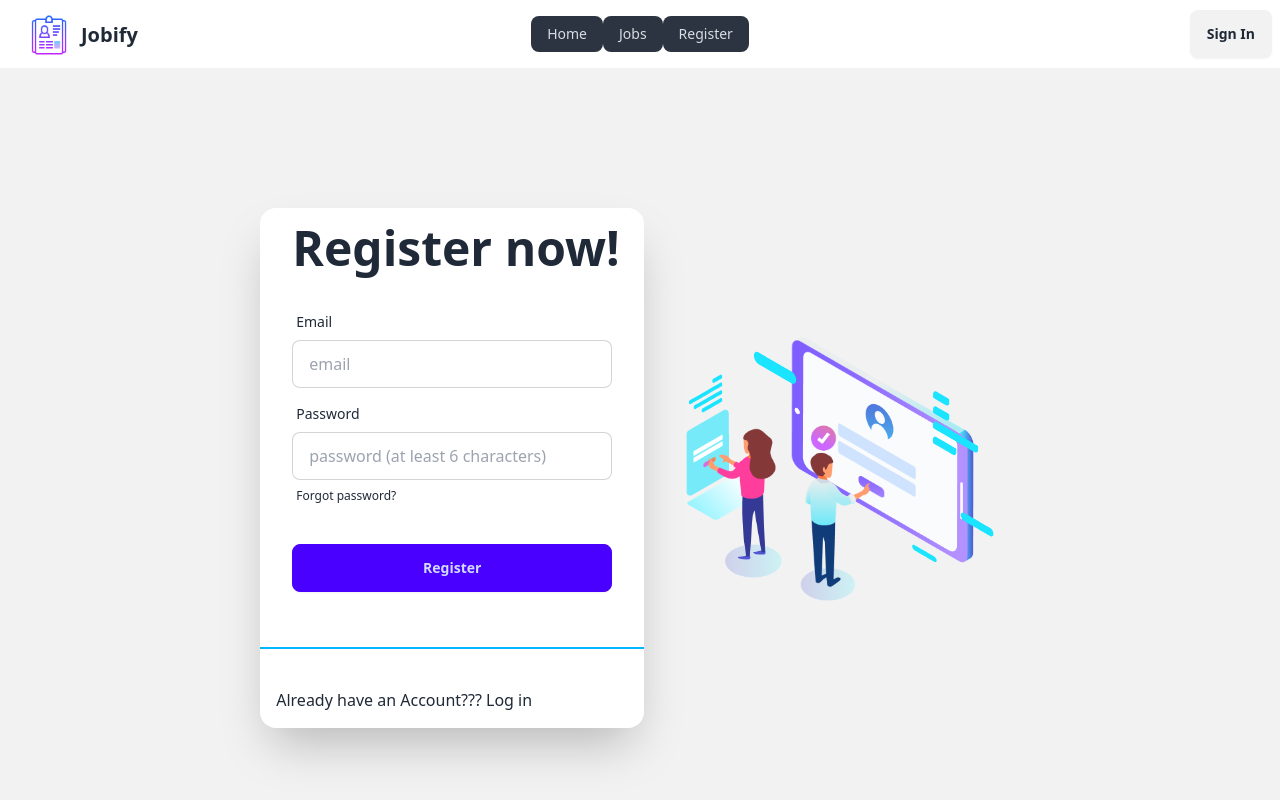
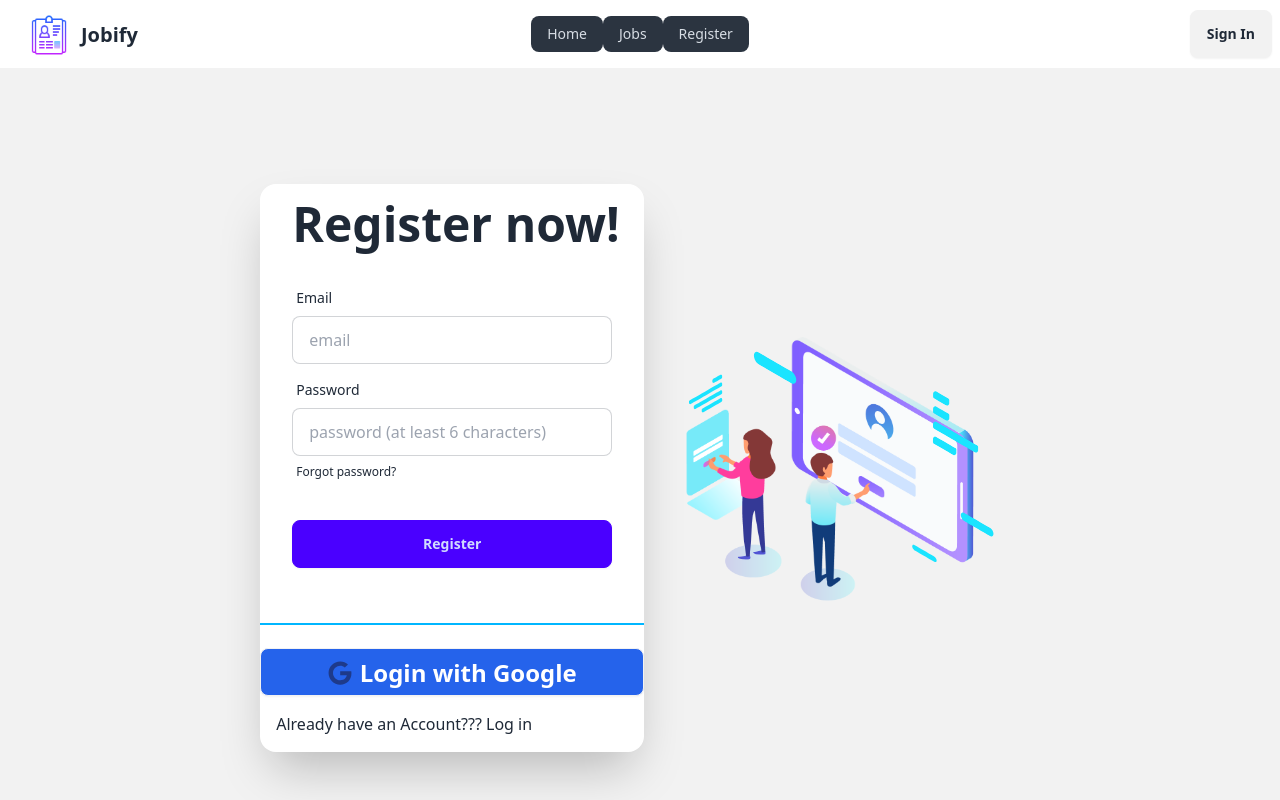
Before and after one commit to TazwoarCommits/Jobify-Job-Portal, a React (Vite) app: page /register in a window 1280 px wide. Shown: the top 800 px of the page. Built offline with nearby package versions, Linux system fonts and the light colour scheme; no server answers.

Commit message:
google login implemented with firebase

```diff
--- a/package.json
+++ b/package.json
@@ -19,6 +19,7 @@
     "react": "^18.3.1",
     "react-dom": "^18.3.1",
     "react-hot-toast": "^2.4.1",
+    "react-icons": "^5.4.0",
     "react-router-dom": "^7.0.2",
     "sort-by": "^1.2.0",
     "sweetalert2": "^11.15.0"
--- a/src/Context/AuthContext/AuthProvider.jsx
+++ b/src/Context/AuthContext/AuthProvider.jsx
@@ -1,7 +1,7 @@
 import { useEffect, useState } from "react";
 import AuthContext from "./AuthContext";
 import PropTypes from "prop-types";
-import { createUserWithEmailAndPassword, onAuthStateChanged, signInWithEmailAndPassword, signOut } from "firebase/auth";
+import { createUserWithEmailAndPassword, onAuthStateChanged, signInWithEmailAndPassword, signInWithPopup, signOut } from "firebase/auth";
 import auth from "../../Firebase/firebase.config";
 
 const AuthProvider = ({ children }) => {
@@ -13,25 +13,30 @@ const AuthProvider = ({ children }) => {
         return createUserWithEmailAndPassword(auth, email, password);
     }
 
-    const logInUser = (email , password) => {
+    const logInUser = (email, password) => {
         setLoading(true);
-        return signInWithEmailAndPassword(auth , email , password) ;
+        return signInWithEmailAndPassword(auth, email, password);
     }
 
-    useEffect( () => {
-       const unsubscribe = onAuthStateChanged(auth , currentUser => {
-            setUser(currentUser) ;
+    const googleLogin = provider => {
+        setLoading(true) ;
+        return signInWithPopup(auth, provider) ;
+    }
+
+    useEffect(() => {
+        const unsubscribe = onAuthStateChanged(auth, currentUser => {
+            setUser(currentUser);
             // console.log("current User", currentUser);
-            setLoading(false) ;
-        }) ;
+            setLoading(false);
+        });
 
         return () => {
             unsubscribe();
         };
 
-    } , [])
+    }, [])
 
-    const logOut = () =>{
+    const logOut = () => {
         setLoading(true)
         signOut(auth);
     }
@@ -42,7 +47,8 @@ const AuthProvider = ({ children }) => {
         setUser,
         loading,
         createUser,
-        logInUser ,
+        logInUser,
+        googleLogin,
         logOut,
     }
 
--- a/src/Pages/Login.jsx
+++ b/src/Pages/Login.jsx
@@ -4,6 +4,7 @@ import toast from "react-hot-toast";
 import Lottie from "lottie-react";
 import loginLottie from "../assets/Lottie/Login.json"
 import { Link, useNavigate } from "react-router-dom";
+import GoogleLogin from "../Shared Components/GoogleLogin";
 
 const Login = () => {
     const {logInUser}=useContext(AuthContext) ;
@@ -55,6 +56,9 @@ const Login = () => {
                         </div>
                     </form>
                     <div className="divider divider-info"></div>
+                    <div>
+                        <GoogleLogin></GoogleLogin>
+                    </div>
                     <p className="mx-4 my-4">Don&apos;t have an Account??? <span><Link to="/register">Register Now</Link></span></p>
                 </div>
             </div>
--- a/src/Pages/Register.jsx
+++ b/src/Pages/Register.jsx
@@ -4,6 +4,7 @@ import registerLottie from "../assets/Lottie/Register.json"
 import { useContext } from "react";
 import AuthContext from "../Context/AuthContext/AuthContext";
 import { Link } from "react-router-dom";
+import GoogleLogin from "../Shared Components/GoogleLogin";
 
 const Register = () => {
     const { createUser } = useContext(AuthContext)
@@ -69,6 +70,9 @@ const Register = () => {
                         </div>
                     </form>
                     <div className="divider divider-info"></div>
+                    <div>
+                        <GoogleLogin></GoogleLogin>
+                    </div>
                     <p className="mx-4 my-4">Already have an Account??? <span><Link to="/login">Log in</Link></span></p>
                 </div>
             </div>
--- /dev/null
+++ b/src/Shared Components/GoogleLogin.jsx
@@ -0,0 +1,26 @@
+import { useContext } from "react";
+import { FaGoogle } from "react-icons/fa";
+import { GoogleAuthProvider } from "firebase/auth";
+import { useNavigate } from "react-router-dom";
+import AuthContext from "../Context/AuthContext/AuthContext";
+
+const GoogleLogin = () => {
+
+    const {googleLogin} = useContext(AuthContext) ;
+    const navigate = useNavigate() ;
+
+    const handleGoogleLogin = () => {
+        const provider = new GoogleAuthProvider ;
+        googleLogin(provider) ;
+        navigate("/") ;
+    }
+
+    return (
+        <button className="btn bg-blue-600 hover:bg-blue-700 flex justify-center items-center gap-2 text-white text-xl lg:text-2xl font-bold w-full px-3 py-2 rounded-lg"
+        onClick={handleGoogleLogin}>
+        <span className="text-blue-900"><FaGoogle></FaGoogle>
+        </span>Login with Google</button>
+    );
+};
+
+export default GoogleLogin;
```
Also changed, not shown: 1 other file (tests, documents, lock files or other folders).
